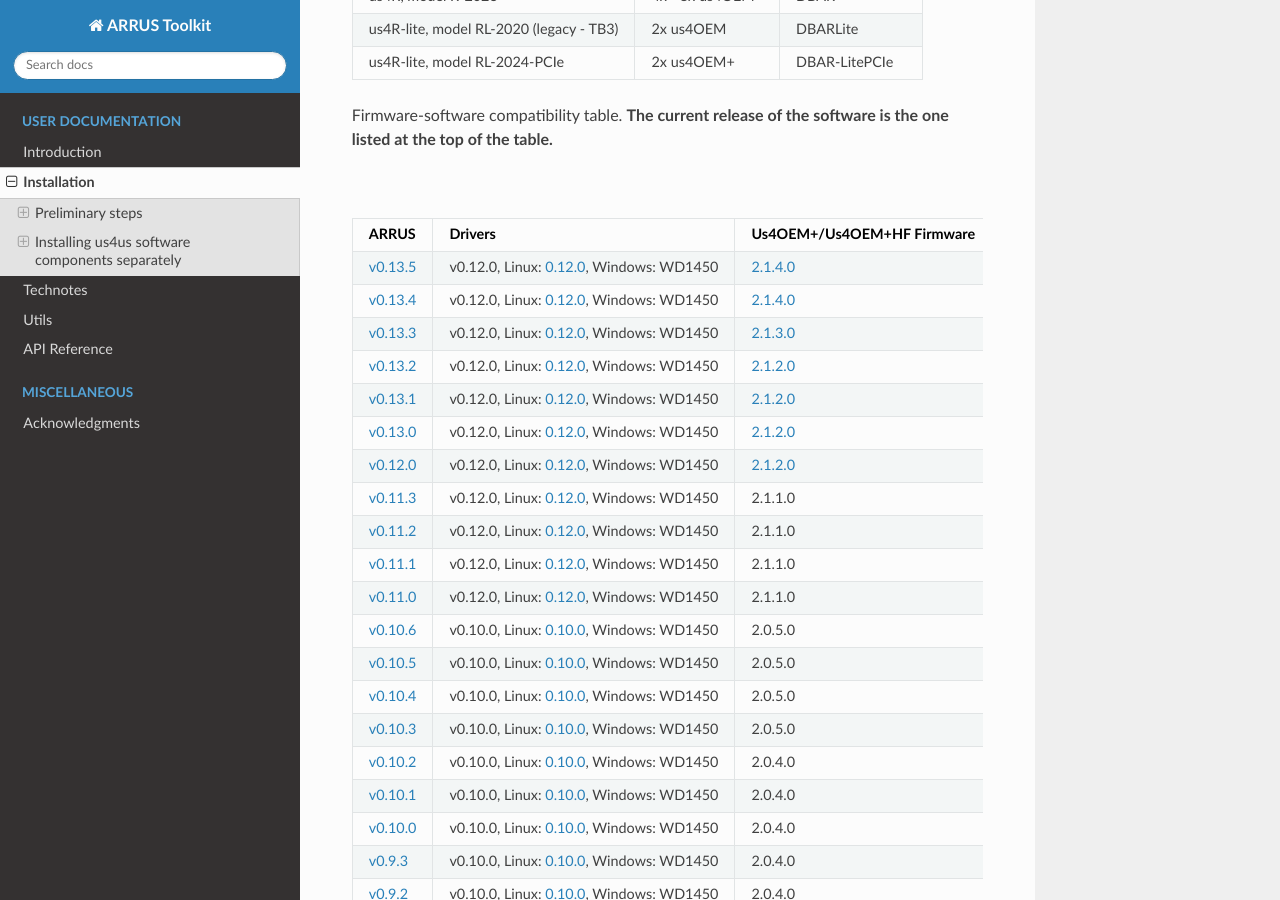
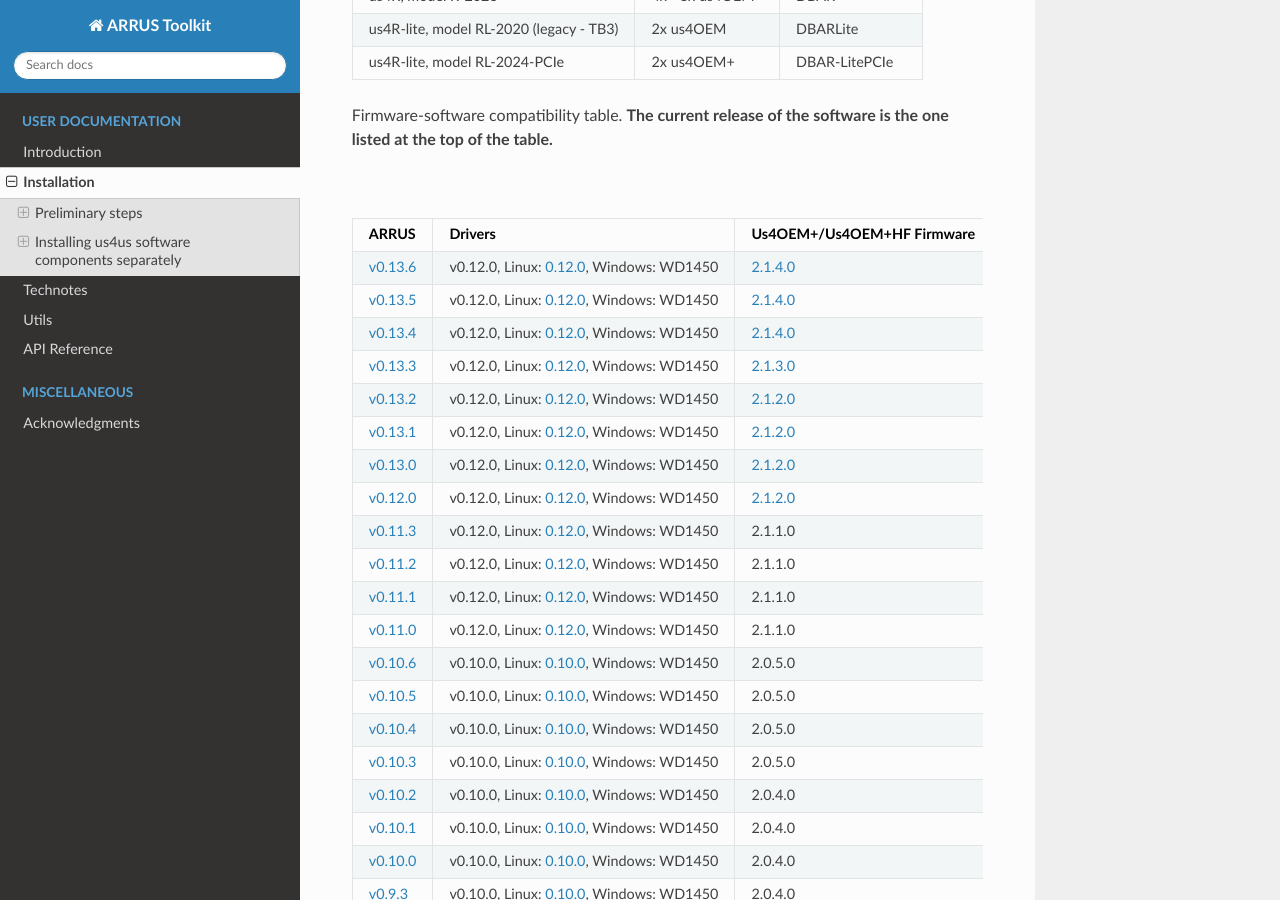
Before and after one commit to us4useu/arrus-toolkit, a Sphinx documentation site: the page built from docs/content/installation/index.rst, in a window 1280 px wide and 900 px high, scrolled down 4592 px. Built offline with Sphinx 7.4.7 and the Read the Docs theme 3.1.0, drawn with Linux system fonts in a browser that asks for light colours.

Commit message:
ARRUS 0.13.6.

```diff
--- a/docs/content/installation/index.rst
+++ b/docs/content/installation/index.rst
@@ -171,6 +171,14 @@
      - DBAR-Lite-PCIe Firmware
      - DBAR Firmware
      - CUDA
+   * - `v0.13.6 <https://github.com/us4useu/arrus/releases/tag/v0.13.6>`__
+     - v0.12.0, Linux: `0.12.0 <https://github.com/us4useu/us4r-drivers/releases/download/v0.12.0/us4r-lkm-v0.12.0.run>`__, Windows: WD1450
+     - `2.1.4.0 <https://github.com/us4useu/us4r-drivers/releases/tag/v0.14.4>`__
+     - 1.0.1.0, TX: a
+     - 0x243a5479
+     - 1.0.x-1.2.0
+     - 0x705c9732/0xc34eafc3/0xa0ef96f2
+     - 10.1-12.2
    * - `v0.13.5 <https://github.com/us4useu/arrus/releases/tag/v0.13.5>`__
      - v0.12.0, Linux: `0.12.0 <https://github.com/us4useu/us4r-drivers/releases/download/v0.12.0/us4r-lkm-v0.12.0.run>`__, Windows: WD1450
      - `2.1.4.0 <https://github.com/us4useu/us4r-drivers/releases/tag/v0.14.4>`__
```
